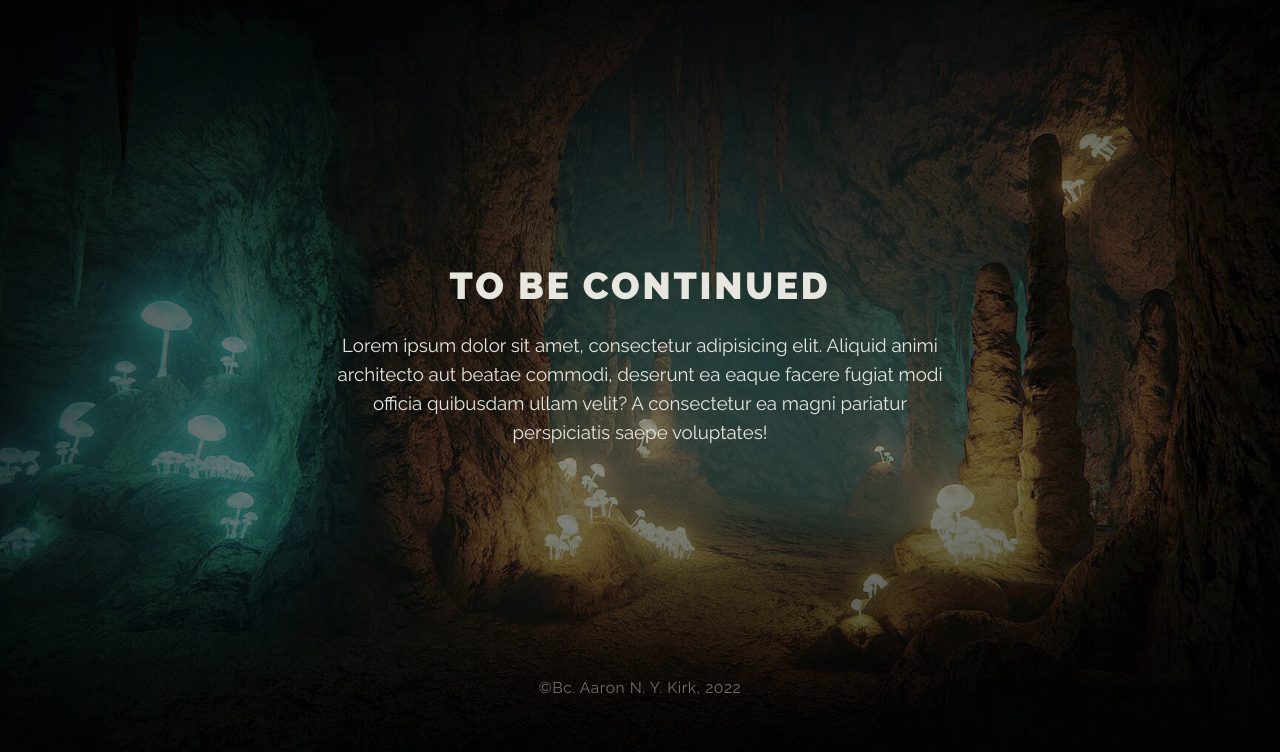
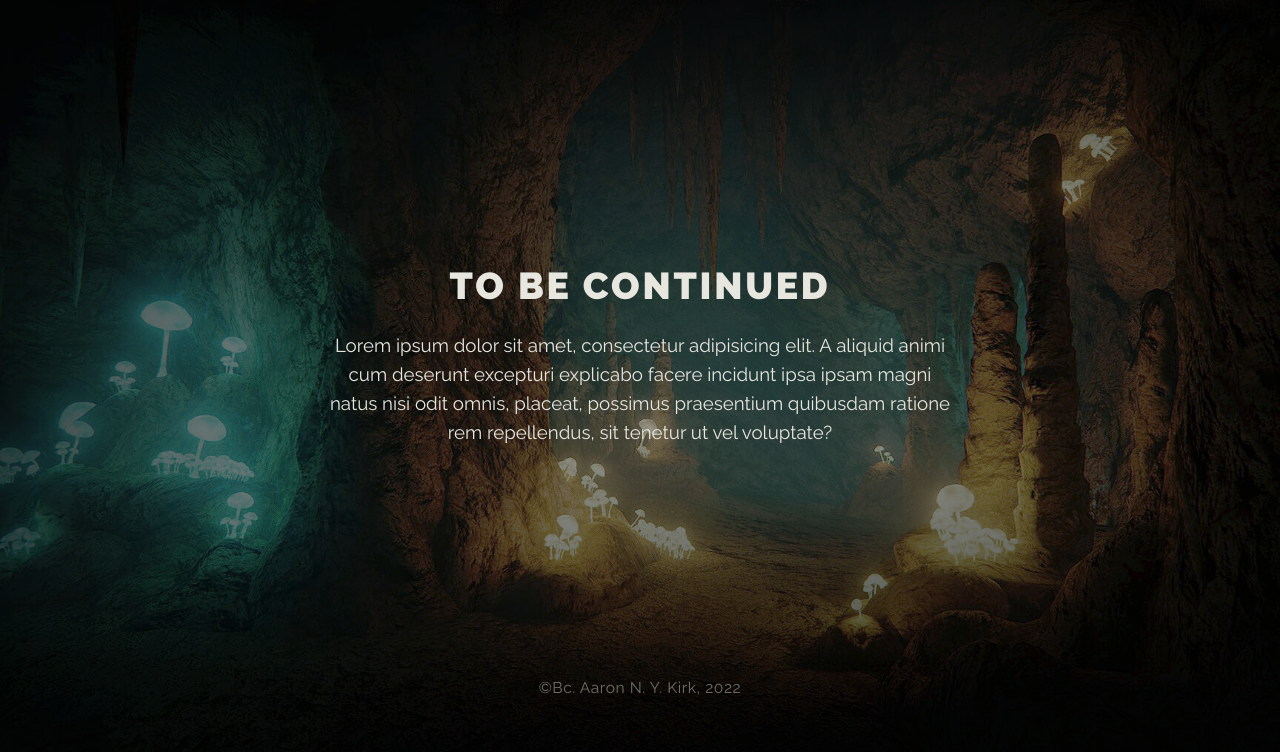
Before and after one commit to cjOne7/paralax-scrolling-effect, a plain HTML site: page src/index.html in a window 1280 px wide. Shown: the part 848-1600 px from the top of the page. Drawn offline with Linux system fonts and the light colour scheme.

Commit message:
Update index.html

```diff
--- a/src/index.html
+++ b/src/index.html
@@ -31,11 +31,9 @@
 		<article class="main-article" style="background-image: url(../img/dungeon.jpg)">
 			<div class="main-article__content">
 				<h2 class="main-article__header">To be continued</h2>
-				<p class="main-article__paragraph">Lorem ipsum dolor sit amet, consectetur adipisicing elit. Aliquid
-					animi
-					architecto aut beatae commodi,
-					deserunt ea eaque facere fugiat modi officia quibusdam ullam velit? A consectetur ea magni pariatur
-					perspiciatis saepe voluptates!</p>
+				<p class="main-article__paragraph">Lorem ipsum dolor sit amet, consectetur adipisicing elit. A aliquid
+					animi cum deserunt excepturi explicabo facere incidunt ipsa ipsam magni natus nisi odit omnis,
+					placeat, possimus praesentium quibusdam ratione rem repellendus, sit tenetur ut vel voluptate?</p>
 			</div>
 			<div class="copy">©Bc. Aaron N. Y. Kirk, 2022</div>
 		</article>
```
